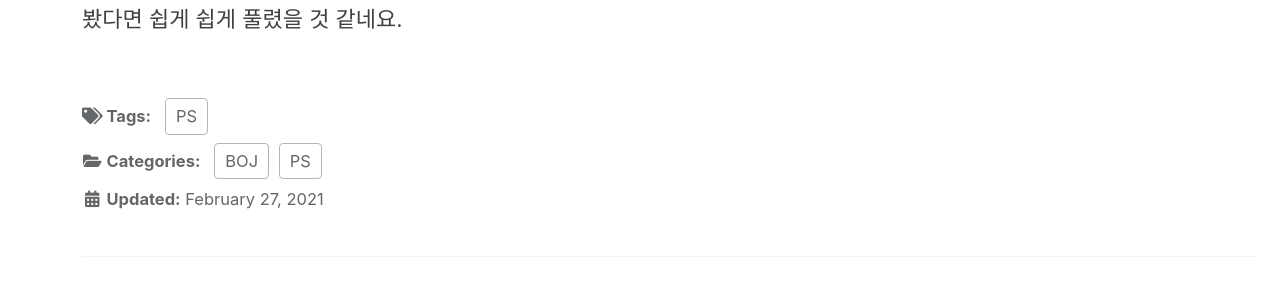
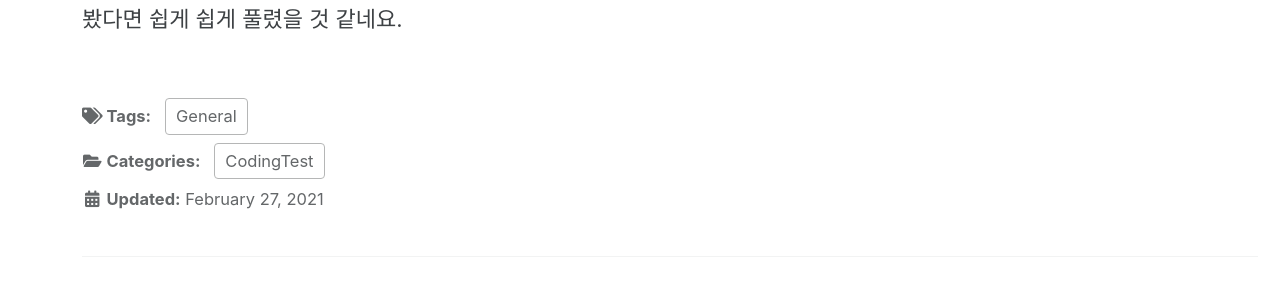
Before and after one commit to ingyu1008/previous-blog, a Jekyll site: the page built from _posts/2021-02-27-swm12.md, in a window 1280 px wide. Shown: the part 718-1006 px from the top of the page. Built offline with Jekyll 4.4.1, drawn with Linux system fonts in a browser that asks for light colours; cached includes are drawn as plain includes; formulas are drawn with MathJax 3.

Commit message:
UPD : Category Change

```diff
--- a/_posts/2021-02-27-swm12.md
+++ b/_posts/2021-02-27-swm12.md
@@ -2,10 +2,9 @@
 title: "소프트웨어 마에스트로 12기 1차 코테 후기"
 date: 2021-02-27 18:00:00 +0900
 tags:
-  - PS
+  - General
 categories:
-  - BOJ
-  - PS
+  - CodingTest
 classes: wide
 ---
 
```
